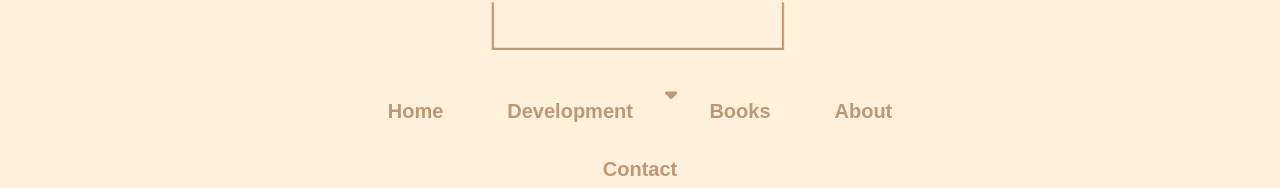
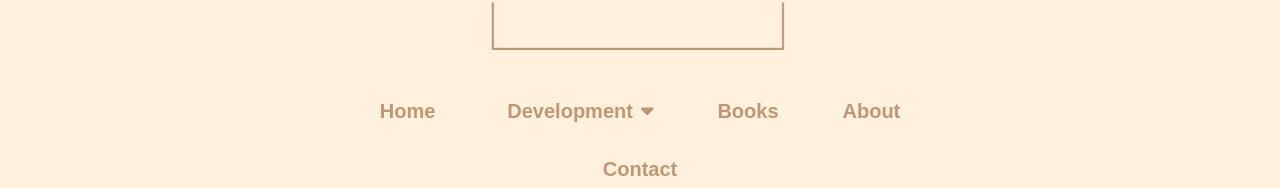
Before and after one commit to rweir4/personaldevsite, a Next.js app: page / in a window 1280 px wide. Shown: the part 116-304 px from the top of the page. Built offline with nearby package versions, Linux system fonts and the light colour scheme; a web font is replaced by a local one.

Commit message:
Fix dev nav arrow

```diff
--- a/app/page.module.scss
+++ b/app/page.module.scss
@@ -41,12 +41,10 @@
 }
 
 .subnavbtn {
-  display: flex;
-  justify-content: right;
-  line-height: 22px;
+  margin: 1rem 2rem;
 
   a {
-    padding: 0;
+    margin: .5rem;
   }
 
   p  {
```
